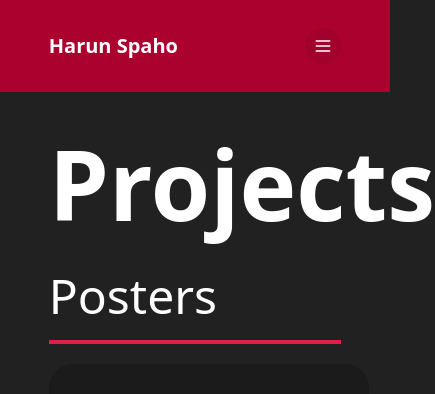
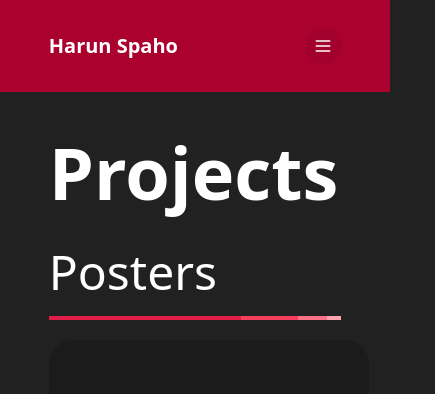
Before and after one commit to samedmurtish/projects, a React (Vite) app in the folder harun-portfolio/: page /projects in a window 390 px wide. Shown: the top 394 px of the page, 435 px wide, since content can reach past the window. Built offline with nearby package versions, Linux system fonts and the light colour scheme.

Commit message:
responsive improvements

```diff
--- a/harun-portfolio/src/components/Footer/Footer.jsx
+++ b/harun-portfolio/src/components/Footer/Footer.jsx
@@ -10,8 +10,8 @@ export default function Footer() {
   }, [currentDate.getFullYear()]);
 
   return (
-    <div className="bg-[#AB012F] w-full h-[70px]">
-      <div className="select-none  text-white flex justify-between items-center w-3/4 h-full mx-auto my-0">
+    <div className="bg-[#AB012F] w-full h-[130px] py-1 md:h-[70px]">
+      <div className="select-none  text-white flex flex-col md:flex-row p-2 text-center md:text-pretty justify-between items-center w-[60%] md:w-3/4 h-full mx-auto my-0">
         <div>
           <b className="font-extrabold"></b>©<b> Harun Spaho</b>'s Portfolio,{" "}
           {date}. <b>All rights reserved</b>
--- a/harun-portfolio/src/components/ProjectsPage/Projects.jsx
+++ b/harun-portfolio/src/components/ProjectsPage/Projects.jsx
@@ -72,23 +72,25 @@ export default function Projects() {
     sortCategories();
 
     return sortedCategories.map((value, valueIndex) => (
-      <div key={valueIndex} className="flex flex-col w-full">
+      <div key={valueIndex} className="flex flex-col w-full mb-24">
         <p className="text-5xl text-white font-thin">{value}</p>
-        <div className="w-full bg-rose-600 h-1 my-5" />
+        <div className="flex">
+          <div className="w-2/3 bg-rose-600 h-1 my-5" />
+          <div className="w-[20%] bg-rose-500 h-1 my-5" />
+          <div className="w-[10%] bg-rose-400 h-1 my-5" />
+          <div className="w-[5%] bg-rose-300 h-1 my-5" />
+        </div>
         <div className="flex w-full h-full gap-5 justify-start items-start flex-wrap ">
           {renderProjects(value)}
         </div>
-        <div className="self-center justify-self-center bg-neutral-700 w-1/2 h-[2px] mt-16" />
-        <div className="self-center justify-self-center bg-neutral-700 w-2/3 h-[2px] mx-16 mt-[2px]" />
-        <div className="self-center justify-self-center bg-neutral-700 w-1/2 h-[2px] my-16 mt-[2px]" />
       </div>
     ));
   };
 
   return (
-    <div>
+    <div className="flex justify-center items-start md:items-center flex-col">
       <SnackbarShow get={showBar} set={setShowBar} />
-      <div className="hidden sm:block ">
+      <div className="hidden sm:block md:self-start">
         <NavigationBar />
       </div>
       <div className="block sm:hidden">
@@ -96,12 +98,15 @@ export default function Projects() {
       </div>
       <div className="flex w-full h-full pt-24 text-white  font-semibold">
         <div className="mx-auto my-0 w-3/4 h-max">
-          <p className="text-8xl py-10 font-extrabold">Projects</p>
+          <p className="text-7xl md:text-8xl py-10 font-extrabold">Projects</p>
           <div className="flex w-full h-full gap-5 justify-start items-center flex-wrap">
             {renderCategories()}
           </div>
         </div>
       </div>
+      <div className="self-center justify-self-center bg-neutral-700 w-1/2 h-[2px] mt-16" />
+      <div className="self-center justify-self-center bg-neutral-700 w-2/3 h-[2px] mx-16 mt-[2px]" />
+      <div className="self-center justify-self-center bg-neutral-700 w-1/2 h-[2px] my-16 mt-[2px]" />
       <Footer />
     </div>
   );
```
